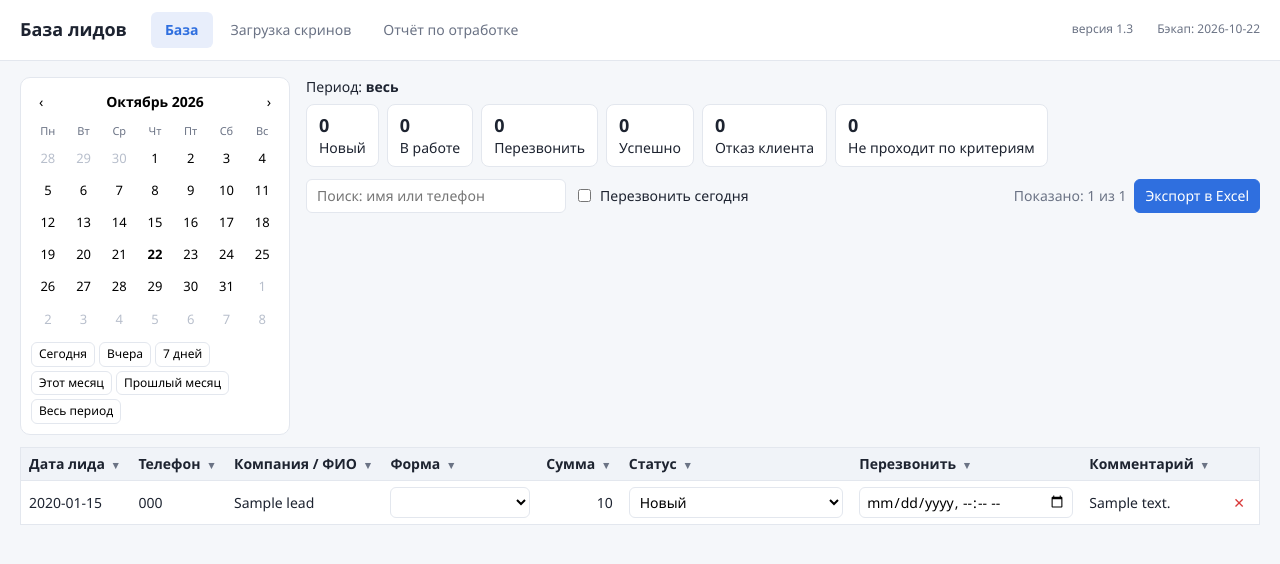
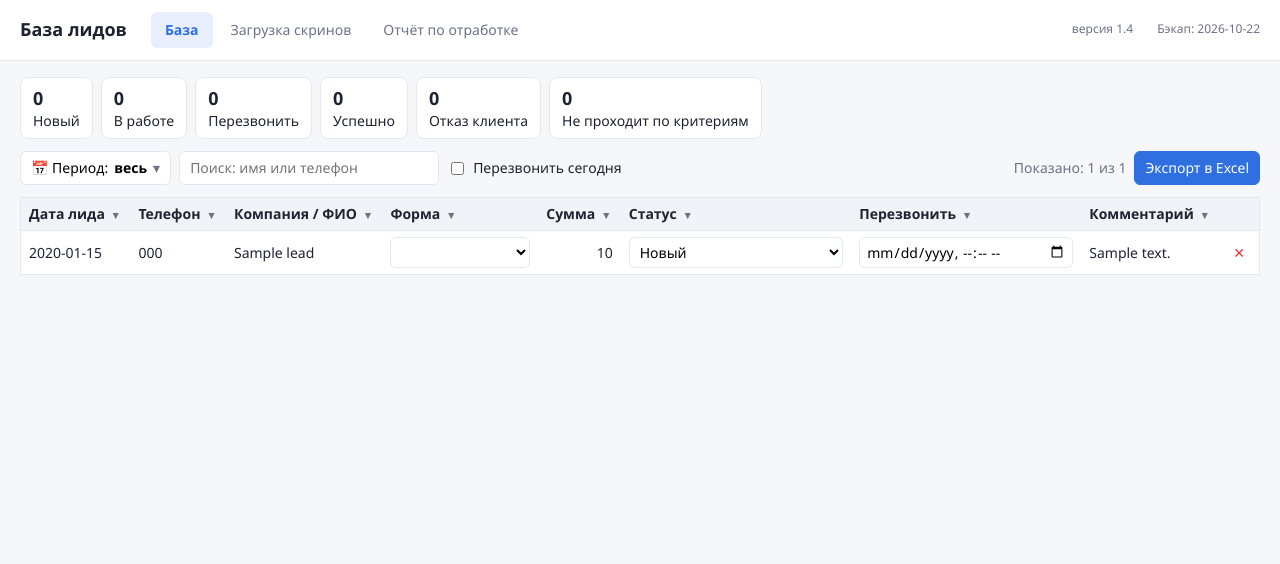
Before and after one commit to Ilshatfgh/sandbox, a FastAPI app: page / in a window 1280 px wide. Shown: the top 564 px of the page. Run offline with FastAPI, Linux system fonts and the light colour scheme; tables that the repository leaves empty hold one stand-in row (values such as "Sample post").

Commit message:
База лидов 1.4: календарь периода — всплывающий
Строка «📅 Период» над таблицей, по клику раскрывается календарь;
сворачивается после выбора периода, по клику мимо и Esc.

Co-Authored-By: Claude Opus 5.5 <noreply@anthropic.com>
Claude-Session: https://claude.ai/code/session_01NSoQndt7uoKiRdyR2xkwYA

```diff
--- a/leads-app/app/__init__.py
+++ b/leads-app/app/__init__.py
@@ -1,2 +1,2 @@
 # Версия программы: показывается в шапке; по ней новый запуск узнаёт старую копию
-VERSION = "1.3"
+VERSION = "1.4"
--- a/leads-app/app/static/app.js
+++ b/leads-app/app/static/app.js
@@ -216,11 +216,13 @@ function renderCalendar() {
     html += `<button class="${cls.join(" ")}" data-d="${k}">${d.getDate()}</button>`;
   }
   $("#calGrid").innerHTML = html;
+  $("#periodBtn").classList.toggle("on", !!range.from);
   $("#periodText").textContent = pickStart ? `${ruDate(pickStart)} — выберите конец периода`
     : range.from ? (range.from === range.to ? ruDate(range.from) : `${ruDate(range.from)} — ${ruDate(range.to)}`) : "весь";
 }
 function setRange(from, to) {
   pickStart = null;
+  $("#cal").hidden = true; // период выбран — сворачиваем календарь в строку
   range = from ? { from: from < to ? from : to, to: from < to ? to : from } : { from: null, to: null };
   render();
 }
@@ -230,6 +232,22 @@ $("#calGrid").addEventListener("click", (e) => {
   if (!pickStart) { pickStart = k; range = { from: k, to: k }; render(); } // один клик = один день
   else setRange(pickStart, k);
 });
+$("#periodBtn").onclick = (e) => {
+  e.stopPropagation();
+  const cal = $("#cal");
+  if (cal.hidden && range.from) { calMonth = new Date(range.from); calMonth.setDate(1); } // открываем на выбранном месяце
+  cal.hidden = !cal.hidden;
+  if (cal.hidden && pickStart) setRange(pickStart, pickStart); else renderCalendar();
+};
+// Клики внутри календаря не «всплывают»: дни перерисовываются, и клик иначе выглядел бы как клик мимо
+$("#cal").addEventListener("click", (e) => e.stopPropagation());
+// Клик мимо календаря / Esc — свернуть (недовыбранный период = один день)
+function closeCal() {
+  if ($("#cal").hidden) return;
+  if (pickStart) setRange(pickStart, pickStart); else $("#cal").hidden = true;
+}
+document.addEventListener("click", (e) => { if (!e.target.closest(".period-wrap")) closeCal(); });
+document.addEventListener("keydown", (e) => e.key === "Escape" && closeCal());
 document.querySelectorAll(".cal-nav").forEach((b) => (b.onclick = () => {
   calMonth.setMonth(calMonth.getMonth() + Number(b.dataset.nav)); renderCalendar();
 }));
--- a/leads-app/app/static/index.html
+++ b/leads-app/app/static/index.html
@@ -21,9 +21,13 @@
 
 <!-- Вкладка «База»: календарь периода, фильтры в заголовках колонок, таблица, экспорт -->
 <section id="base" class="page">
-  <div class="base-top">
+  <div id="stats" class="stats"></div>
+  <div class="toolbar">
+    <!-- Период: строка-кнопка, по клику раскрывается календарь -->
+    <div class="period-wrap">
+      <button id="periodBtn" class="period-btn" title="Выбрать период">📅 Период: <b id="periodText">весь</b> <span class="muted">▾</span></button>
       <!-- Календарь: клик по дню — начало, второй клик — конец периода; клик по месяцу — весь месяц -->
-    <div class="card cal" id="cal">
+      <div class="card cal" id="cal" hidden>
         <div class="cal-head">
           <button class="cal-nav" data-nav="-1" title="Предыдущий месяц">‹</button>
           <button class="cal-title" id="calTitle" title="Выбрать весь месяц"></button>
@@ -36,18 +40,13 @@
           <button data-preset="prevmonth">Прошлый месяц</button><button data-preset="all">Весь период</button>
         </div>
       </div>
-    <div class="base-side">
-      <div class="period">Период: <b id="periodText">весь</b></div>
-      <div id="stats" class="stats"></div>
-      <div class="toolbar">
+    </div>
     <input id="q" type="search" placeholder="Поиск: имя или телефон">
     <label class="chk"><input id="fDue" type="checkbox"> Перезвонить сегодня</label>
     <button id="resetFilters" hidden>Сбросить фильтры</button>
     <span class="spacer"></span>
     <span id="shown" class="muted"></span>
     <button id="exportBtn" class="primary">Экспорт в Excel</button>
-      </div>
-    </div>
   </div>
   <table class="grid">
     <thead><tr id="leadsHead"></tr></thead>
--- a/leads-app/app/static/style.css
+++ b/leads-app/app/static/style.css
@@ -44,10 +44,11 @@ button.link { border: 0; background: none; color: var(--err); padding: 2px 6px;
 
 /* --- календарь и фильтры колонок --- */
 .card { background: var(--card); border: 1px solid var(--line); border-radius: 10px; }
-.base-top { display: flex; gap: 16px; align-items: flex-start; margin-bottom: 12px; flex-wrap: wrap; }
-.base-side { flex: 1; min-width: 320px; }
-.period { margin-bottom: 8px; }
-.cal { padding: 10px; width: 270px; user-select: none; }
+.period-wrap { position: relative; }
+.period-btn { display: flex; gap: 6px; align-items: center; white-space: nowrap; }
+.period-btn.on { border-color: var(--accent); background: #eef4ff; }
+.cal { position: absolute; top: calc(100% + 4px); left: 0; z-index: 20; padding: 10px; width: 270px;
+       user-select: none; box-shadow: 0 6px 24px rgba(0,0,0,.12); }
 .cal-head { display: flex; align-items: center; justify-content: space-between; margin-bottom: 6px; }
 .cal-head button { border: 0; background: none; padding: 4px 8px; }
 .cal-title { font-weight: 600; text-transform: capitalize; }
```
Also changed, not shown: leads-app/README.md. Lines whose indentation alone changed are shown as unchanged.
